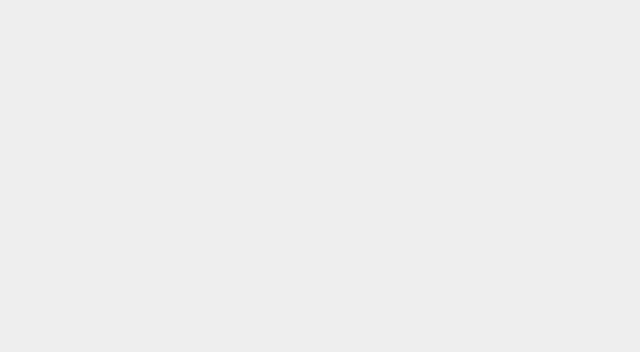
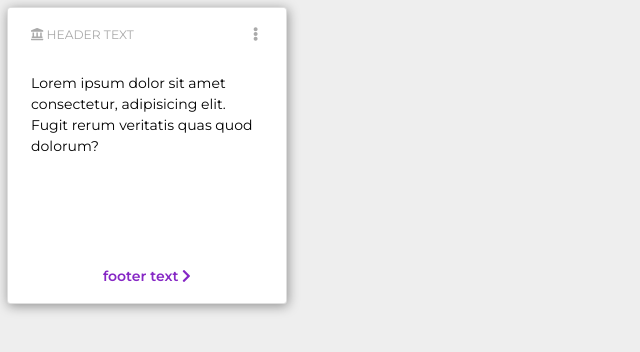
Before and after one commit to maestroDever/Immocloud, a Vue app: page /home in a window 1280 px wide. Shown: the top 352 px of the page, without its empty margins (0-640 px from the left). Built offline with nearby package versions, Linux system fonts and the light colour scheme.

Commit message:
create card component

```diff
--- a/config/storybook/config.js
+++ b/config/storybook/config.js
@@ -3,7 +3,7 @@ import { configure } from '@storybook/vue'
 
 const req = require.context('../../src/stories', true, /.stories.js$/)
 
-function loadStories() {
+function loadStories () {
   req.keys().forEach(filename => req(filename))
 }
 
--- /dev/null
+++ b/src/components/Card/Card.scss
@@ -0,0 +1,39 @@
+
+@import '../../styles/variables';
+
+.card {
+  max-width: 20rem;
+  padding: .4rem;
+  box-shadow: 1px 2px 12px rgba(0, 0, 0, .4);
+  cursor: pointer;
+  display: grid;
+  grid-template-rows: 1fr 200px 1fr;
+
+  &:active,
+  &:focus {
+    border: 1px solid pink;
+  }
+
+  .card-header {
+    background-color: transparent;
+    border: none;
+    color: $color-text-grey;
+
+    .header-text {
+      text-transform: uppercase;
+      font-size: $font-size-sm;
+    }
+
+    .icon-right {
+      position: absolute;
+      right: 2rem;
+    }
+  }
+  .card-body {
+
+  }
+  .card-footer {
+    background-color: transparent;
+    border: none;
+  }
+}
--- /dev/null
+++ b/src/components/Card/Card.vue
@@ -0,0 +1,41 @@
+<template>
+  <b-card
+    class="m-2"
+  >
+    <b-card-text>
+      Lorem ipsum dolor sit amet consectetur, adipisicing elit. Fugit rerum veritatis quas quod dolorum?
+    </b-card-text>
+    <div slot="header">
+      <span class="header-text">
+        <font-awesome-icon icon="landmark" />
+        header text
+      </span>
+      <span class="icon icon-right">
+        <font-awesome-icon icon="ellipsis-v" />
+      </span>
+    </div>
+    <div slot="footer">
+      <div class="text-center">
+        <span class="text-muted">
+          <a href="#">
+            footer text
+            <font-awesome-icon icon="chevron-right" />
+          </a>
+        </span>
+      </div>
+    </div>
+  </b-card>
+</template>
+
+<script>
+import { library } from '@fortawesome/fontawesome-svg-core'
+import { faLandmark, faEllipsisV, faChevronRight } from '@fortawesome/free-solid-svg-icons'
+
+library.add(faLandmark, faEllipsisV, faChevronRight)
+
+export default {
+  name: 'Card'
+}
+</script>
+
+<style src="./Card.scss" lang="scss" scoped>
--- a/src/router.js
+++ b/src/router.js
@@ -14,12 +14,12 @@ export default new Router({
       component: Layout
     },
     {
-      path: '/about',
-      name: 'about',
+      path: '/home',
+      name: 'Home',
       // route level code-splitting
       // this generates a separate chunk (about.[hash].js) for this route
       // which is lazy-loaded when the route is visited.
-      component: () => import(/* webpackChunkName: "about" */ './views/About.vue')
+      component: () => import(/* webpackChunkName: "about" */ './views/Home.vue')
     }
   ]
 })
--- a/src/styles/_general.scss
+++ b/src/styles/_general.scss
@@ -19,3 +19,14 @@ img.responsive {
   max-width: 100%;
   max-height: 100%;
 }
+
+a {
+  text-decoration: none;
+  color: $color-purple;
+  font-weight: 600;
+
+  &:hover {
+    text-decoration: none;
+    color: $color-purple;
+  }
+}
--- a/src/styles/_variable-color.scss
+++ b/src/styles/_variable-color.scss
@@ -1,5 +1,6 @@
 $color-white: #fff;
 
 $color-bg-grey: #eee;
+$color-text-grey: #aaa;
 
 $color-purple: #8627c5;
--- a/src/views/Home.vue
+++ b/src/views/Home.vue
@@ -1,18 +1,17 @@
 <template>
   <div class="home">
-    <img alt="Vue logo" src="../assets/logo.png">
-    <HelloWorld msg="Welcome to Your Vue.js App"/>
+    <card />
   </div>
 </template>
 
 <script>
 // @ is an alias to /src
-import HelloWorld from '@/components/HelloWorld.vue'
+import Card from '@/components/Card/Card'
 
 export default {
   name: 'home',
   components: {
-    HelloWorld
+    Card
   }
 }
 </script>
```
Also changed, not shown: 2 other files (tests, documents, lock files or other folders).
